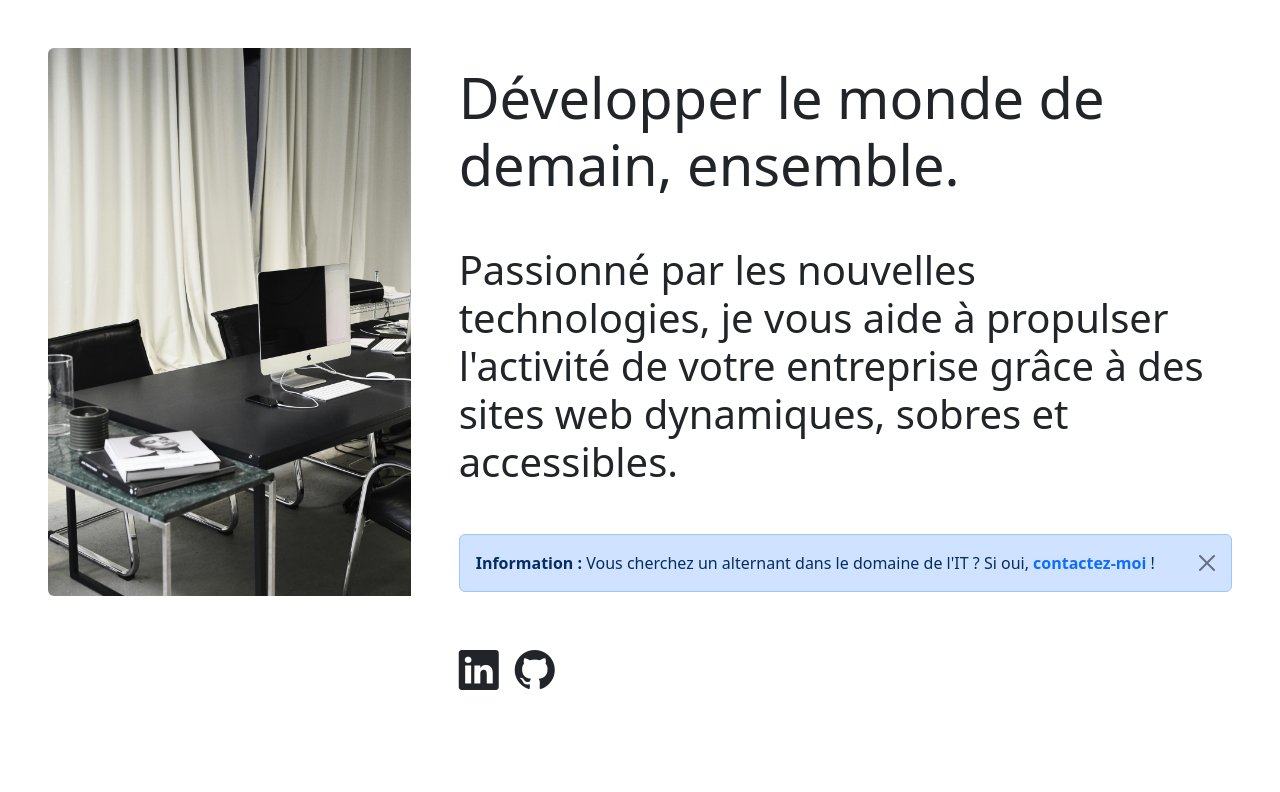
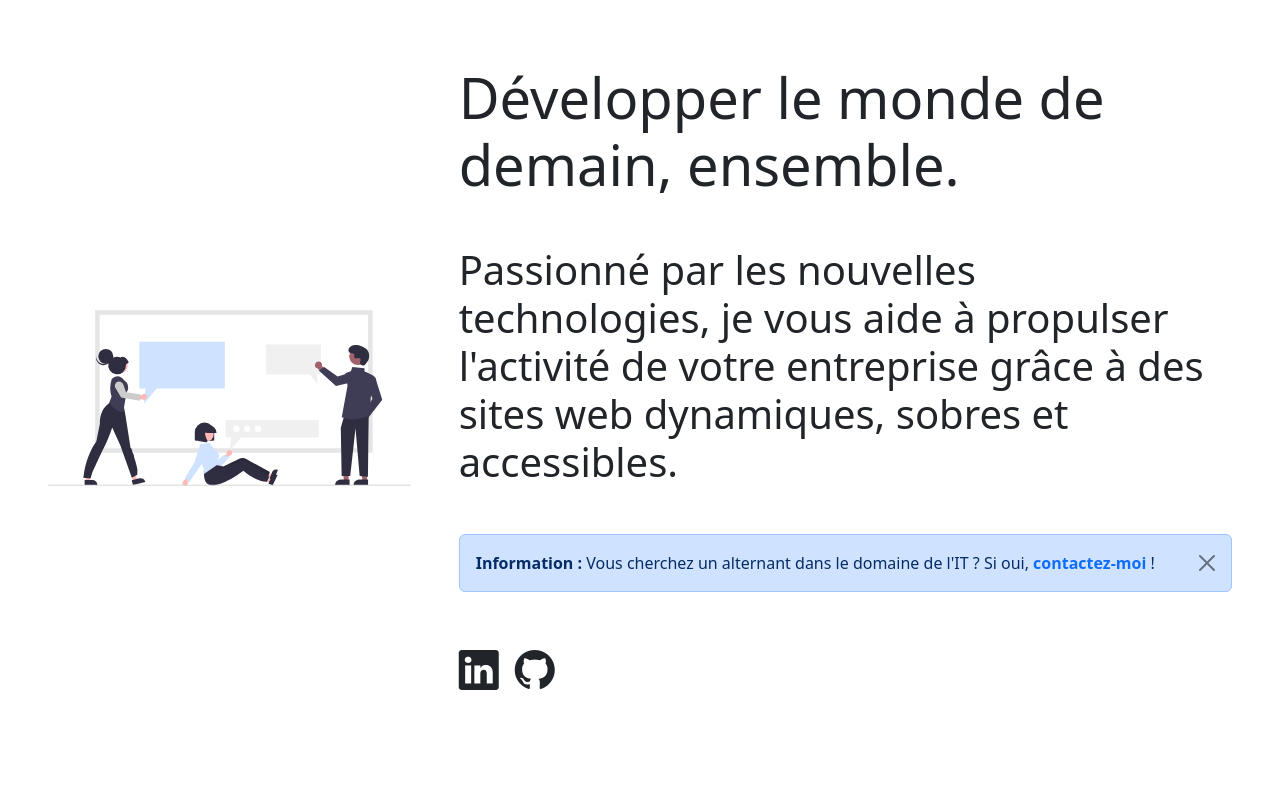
Before and after one commit to TheYassAnz/portfolio, a PHP site: page / in a window 1280 px wide. Shown: the part 64-856 px from the top of the page. Run offline with PHP 8.4, Linux system fonts and the light colour scheme; data comes from the database, SQL or seed files in the repository; some libraries are stand-ins or nearby versions.

Commit message:
fix: new main page picture added

```diff
--- a/index.php
+++ b/index.php
@@ -60,9 +60,7 @@ require_once('library/function/required_function.php'); // Inclut les fonctions
                 <div class="m-5">
                     <div class="mb-3">
                         <div class="row g-5">
-                            <div class="col-lg-4">
-                                <img src="./img/home-picture.jpg" class="img-fluid rounded-start float-start" alt="...">
-                            </div>
+                            <img src="./img/main-page.svg" class="img-fluid col-lg-4" alt="...">
                             <div class="col-lg-8 pt-3">
                                 <h1 class="display-4 mb-5">Développer le monde de demain, <strong>ensemble</strong>.</h1>
                                 <h2 class="display-6 mb-5">Passionné par les <strong>nouvelles technologies</strong>, je vous aide à propulser l'activité de votre entreprise grâce à des sites web dynamiques, sobres et accessibles.
```
Also changed, not shown: img/home-picture.jpg (deleted), img/main-page.svg (added).
